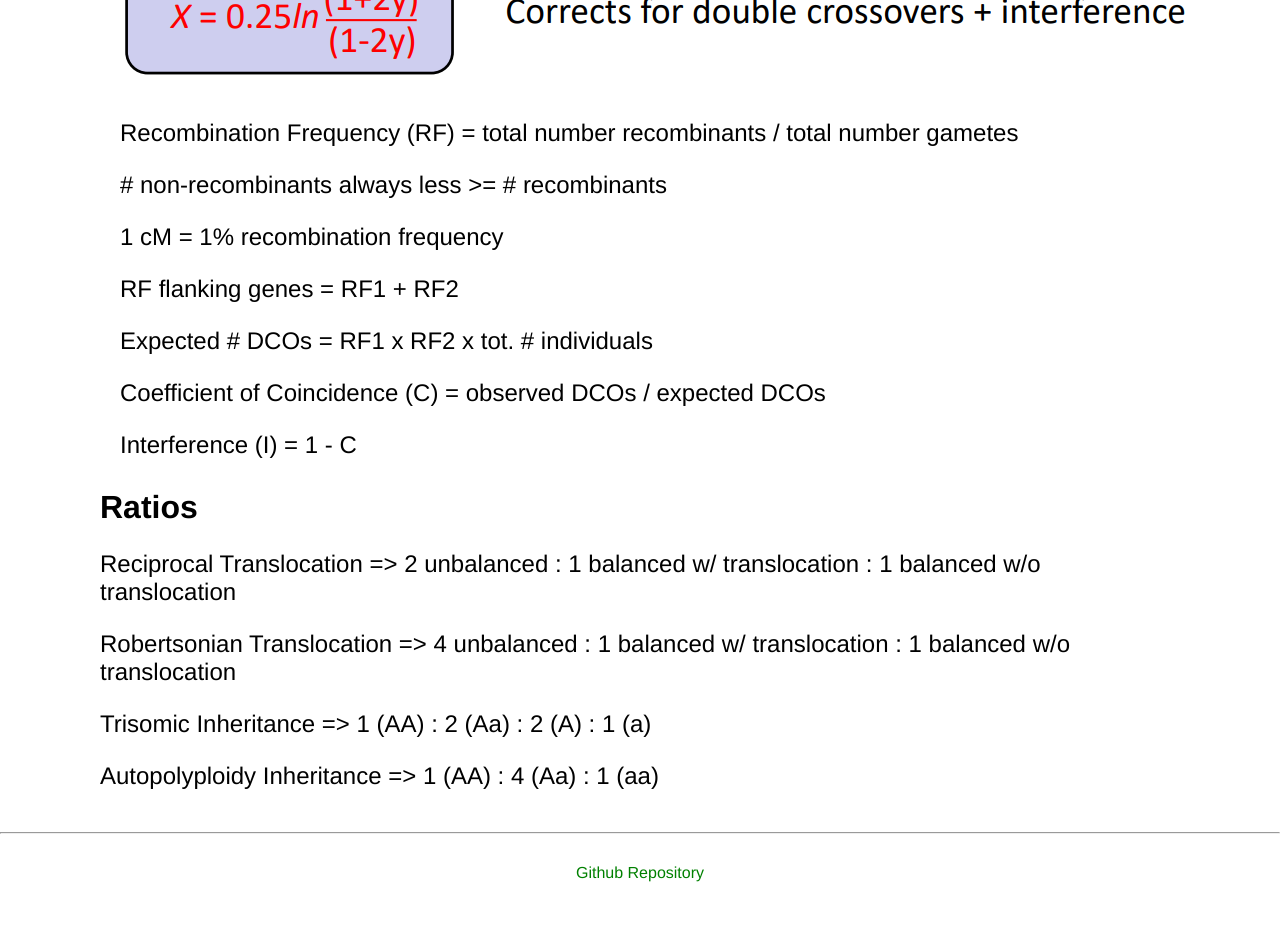
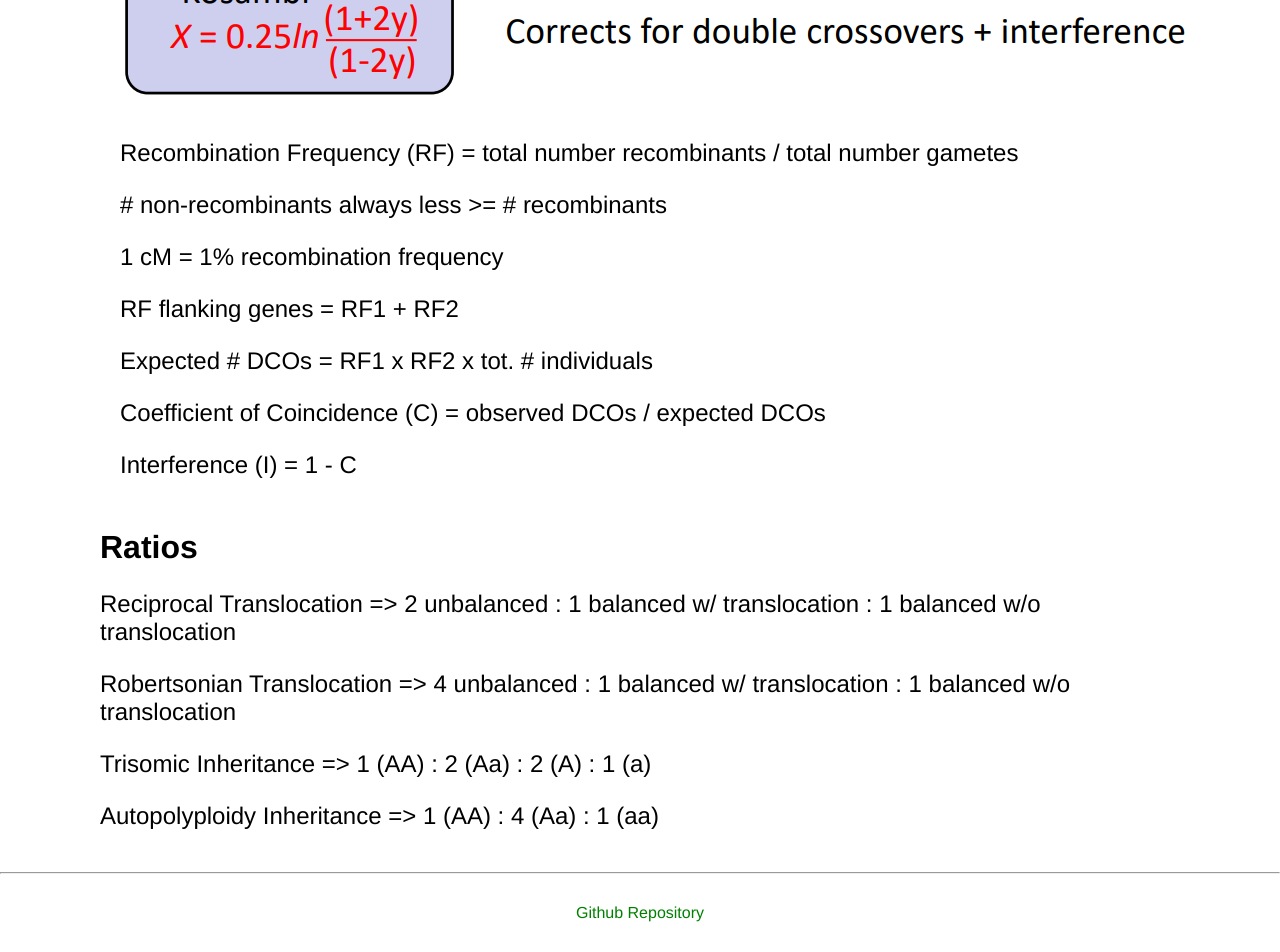
Before and after one commit to allyseh/creative-project-3, a Vue app: page /reference in a window 1280 px wide. Shown: the part 796-1748 px from the top of the page. Before the commit the page ends 1708 px from the top, so only its background shows below. Built offline with nearby package versions, Linux system fonts and the light colour scheme.

Commit message:
Update Reference.vue

```diff
--- a/src/views/Reference.vue
+++ b/src/views/Reference.vue
@@ -16,8 +16,8 @@
       <p class="formula"> Coefficient of Coincidence (C) = observed DCOs / expected DCOs </p>
       <p class="formula">	Interference (I) = 1 - C </p>
     </div>
+    <div class="ratios">
     <h1>Ratios</h1>
-    <div class="ratios">
       <p class="ratio">	Reciprocal Translocation => 2 unbalanced : 1 balanced w/ translocation : 1 balanced w/o translocation </p>
       <p class="ratio"> Robertsonian Translocation => 4 unbalanced : 1 balanced w/ translocation : 1 balanced w/o translocation </p>
       <p class="ratio"> Trisomic Inheritance => 1 (AA) : 2 (Aa) : 2 (A) : 1 (a) </p>
@@ -29,7 +29,7 @@
 <style>
 .recombination, .formulas, .rations {
   margin-left: 20px;
-  margin-bottom: 30px;
+  margin-bottom: 50px;
 }
 
 p {
```
